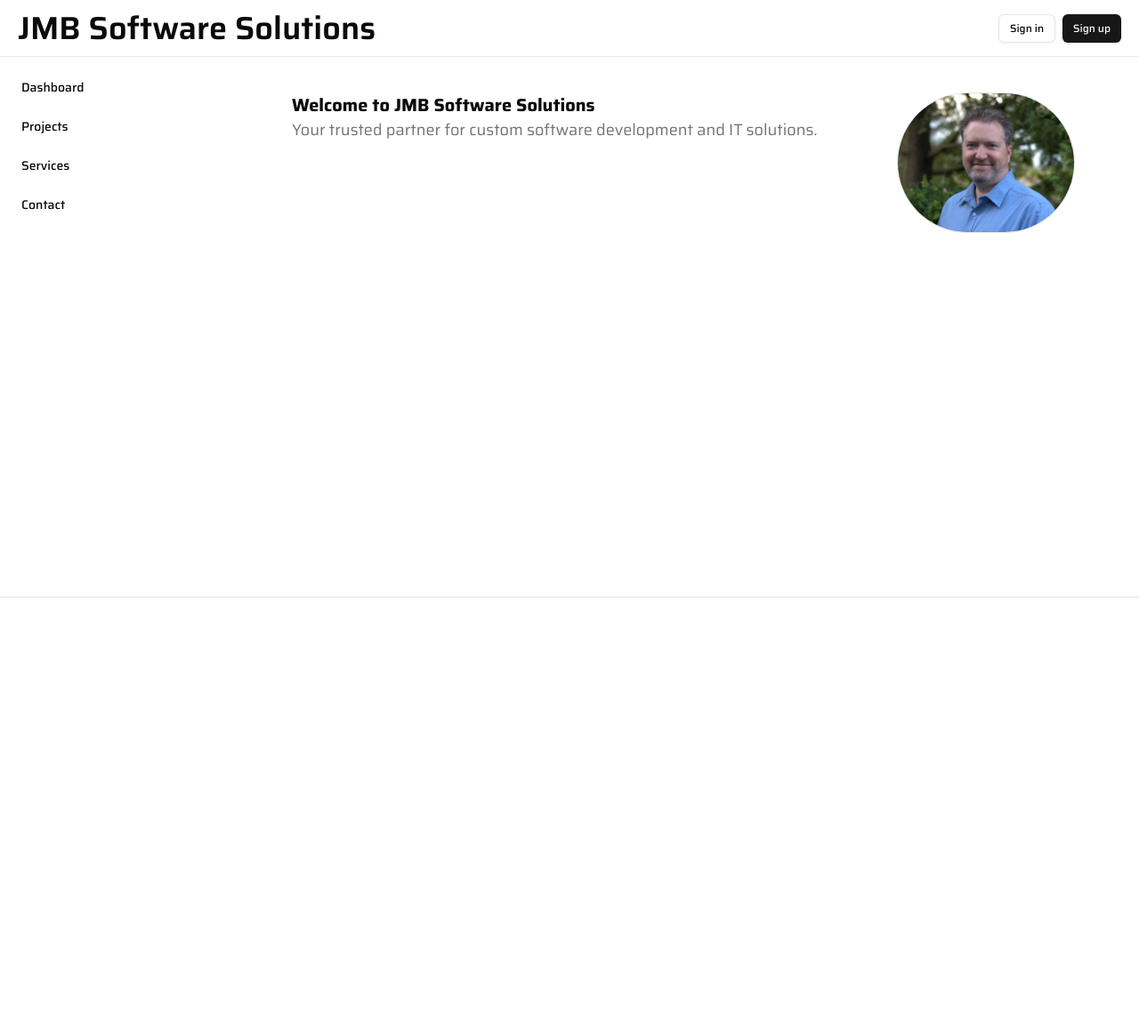
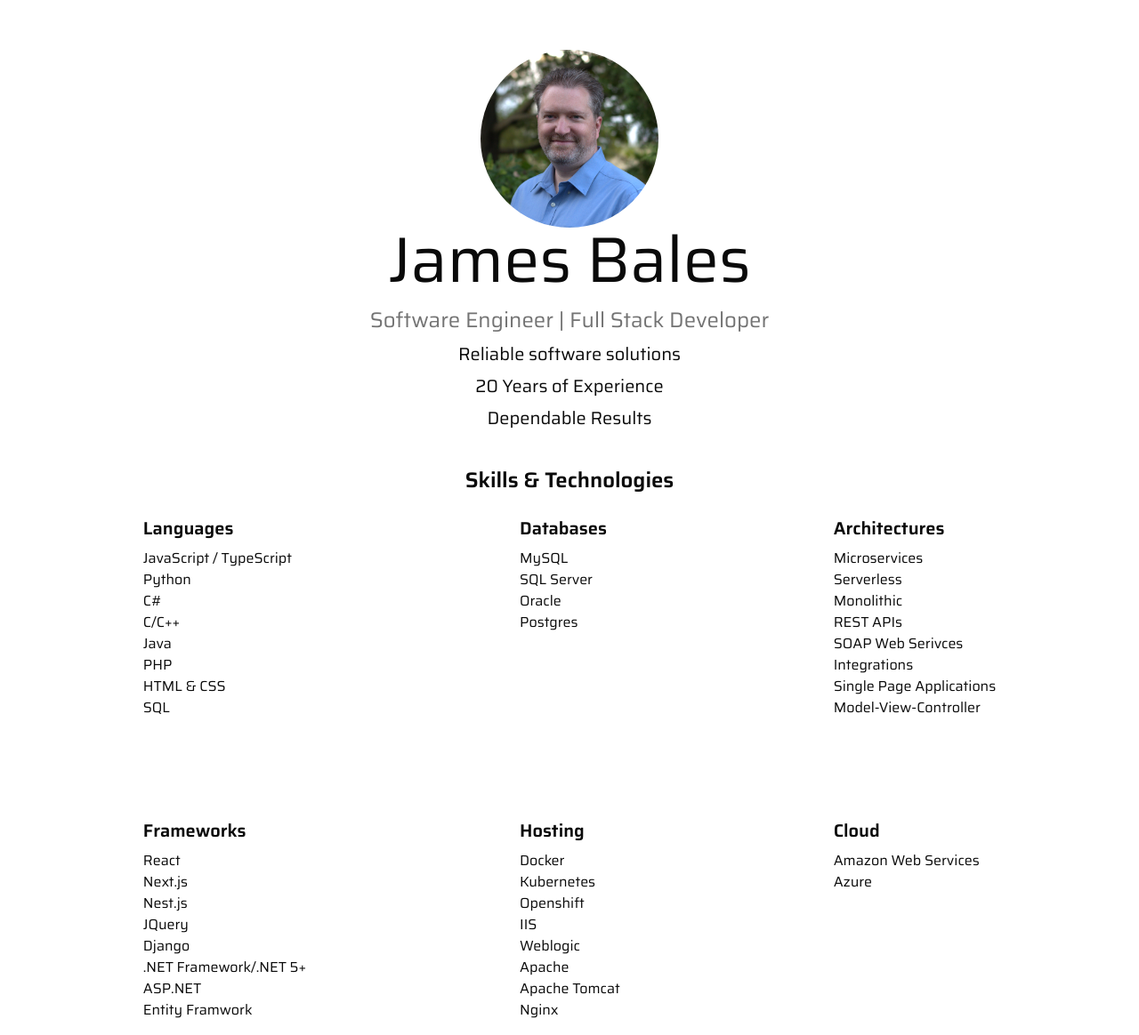
Before and after one commit to jmbsoftwaresolutions/jmbsoftwaresolutions, a Next.js app in the folder ui/jmbsoftwaresolutions/: page / in a window 1280 px wide. Shown: the whole page at 89% size. Before the commit the page ends 800 px from the top, so only its background shows below. Built offline with nearby package versions, Linux system fonts and the light colour scheme; no server answers.

Commit message:
Content updates

```diff
--- a/ui/jmbsoftwaresolutions/app/page.tsx
+++ b/ui/jmbsoftwaresolutions/app/page.tsx
@@ -1,58 +1,93 @@
-
 import { AuthButton } from "@/components/auth/auth-button";
-import Image from 'next/image';
+import Image from "next/image";
 export default function Home() {
   return (
-    <main className="min-h-screen flex flex-col items-center">
-      <div className="flex-1 w-full flex flex-col items-center">
-        <nav className="w-full flex justify-center border-b border-b-foreground/10 h-16">
-          <div className="w-full flex justify-between items-center p-3 px-5 text-sm">
-            <div className="flex gap-5 items-center font-semibold text-lg md:text-4xl">
-              JMB Software Solutions
+    <main className="flex min-h-screen flex-col items-center p-4 mt-10">
+      <Image
+        className="rounded-full display-block"
+        src="/images/headshot.png"
+        alt="Headshot"
+        width={200}
+        height={200}
+      />
 
-            </div>
-            <AuthButton />
-          </div>
-        </nav>
-
-        <div className="flex-1 w-full flex justify-center">
-          <div className="w-full flex">
-            {/* Left sidebar / menu */}
-            <aside className="hidden md:block w-64 shrink-0 bg-background/50 p-4 static" aria-label="Primary sidebar">
-              <nav className="flex flex-col gap-2" aria-label="Main menu">
-                <a href="#" className="text-sm font-medium px-2 py-2 rounded hover:bg-foreground/5">Dashboard</a>
-                <a href="#" className="text-sm font-medium px-2 py-2 rounded hover:bg-foreground/5">Projects</a>
-                <a href="#" className="text-sm font-medium px-2 py-2 rounded hover:bg-foreground/5">Services</a>
-                <a href="#" className="text-sm font-medium px-2 py-2 rounded hover:bg-foreground/5">Contact</a>
-              </nav>
-            </aside>
-
-            <main className="flex flex-col mx-14 gap-6 px-4 w-full mt-10 ">
-              <div>
-                <Image
-                  className="rounded-full border float-right display-block"
-                  src="/images/headshot.png" // Path to your image
-                  alt="Headshot" // Essential for accessibility and SEO
-                  width={200} // Desired width
-                  height={200} // Desired height
-                />
-                <h1 className="text-xl font-bold">Welcome to JMB Software Solutions</h1>
-                <p className="text-lg text-muted-foreground">
-                  Your trusted partner for custom software development and IT solutions.
-
-                </p>
-
-              </div>
-
-
-            </main>
-          </div>
+      <h1 className="text-7xl">James Bales</h1>
+      <p className="mt-4 text-2xl  text-muted-foreground">
+        Software Engineer | Full Stack Developer
+      </p>
+      <p className="mt-2 text-xl">Reliable software solutions</p>
+      <p className="mt-2 text-xl">20 Years of Experience</p>
+      <p className="mt-2 text-xl">Dependable Results</p>
+      <h1 className="text-2xl mt-10 font-semibold">Skills & Technologies</h1>
+      <div className="grid grid-flow-col grid-rows-[100px_1fr] mt-6 gap-60 content-around">
+        <div>
+          <h1 className="text-xl font-semibold">Languages</h1>
+          <ul className="list-inside mt-2 list-none">
+            <li>JavaScript / TypeScript</li>
+            <li>Python</li>
+            <li>C#</li>
+            <li>C/C++</li>
+            <li>Java</li>
+            <li>PHP</li>
+            <li>HTML & CSS</li>
+            <li>SQL</li>
+          </ul>
         </div>
-
-        <footer className="w-full flex items-center justify-center border-t mx-auto text-center text-xs gap-8 py-16">
-
-
-        </footer>
+        <div>
+          <h1 className="text-xl font-semibold">Frameworks</h1>
+          <ul className="list-inside mt-2 list-none">
+            <li>React</li>
+            <li>Next.js</li>
+            <li>Nest.js</li>
+            <li>JQuery</li>
+            <li>Django</li>
+            <li>.NET Framework/.NET 5+</li>
+            <li>ASP.NET</li>
+            <li>Entity Framwork</li>
+          </ul>
+        </div>
+        <div>
+          <h1 className="text-xl font-semibold">Databases</h1>
+          <ul className="list-inside mt-2 list-none">
+            <li>MySQL</li>
+            <li>SQL Server</li>
+            <li>Oracle</li>
+            <li>Postgres</li>
+          </ul>
+        </div>
+        <div>
+          <h1 className="text-xl font-semibold">Hosting</h1>
+          <ul className="list-inside mt-2 list-none ">
+            <li>Docker</li>
+            <li>Kubernetes</li>
+            <li>Openshift</li>
+            <li>IIS</li>
+            <li>Weblogic</li>
+            <li>Apache</li>
+            <li>Apache Tomcat</li>
+            <li>Nginx</li>
+          </ul>
+        </div>
+        <div>
+          <h1 className="text-xl font-semibold">Architectures</h1>
+          <ul className="list-inside mt-2 list-none ">
+            <li>Microservices</li>
+            <li>Serverless</li>
+            <li>Monolithic</li>
+            <li>REST APIs</li>
+            <li>SOAP Web Serivces</li>
+            <li>Integrations</li>
+            <li>Single Page Applications</li>
+            <li>Model-View-Controller</li>
+          </ul>
+        </div>
+        <div>
+          <h1 className="text-xl font-semibold">Cloud</h1>
+          <ul className="list-inside mt-2 list-none ">
+            <li>Amazon Web Services</li>
+            <li>Azure</li>
+          </ul>
+        </div>
       </div>
     </main>
   );
```
Also changed, not shown: ui/jmbsoftwaresolutions/public/images/headshot.png.
